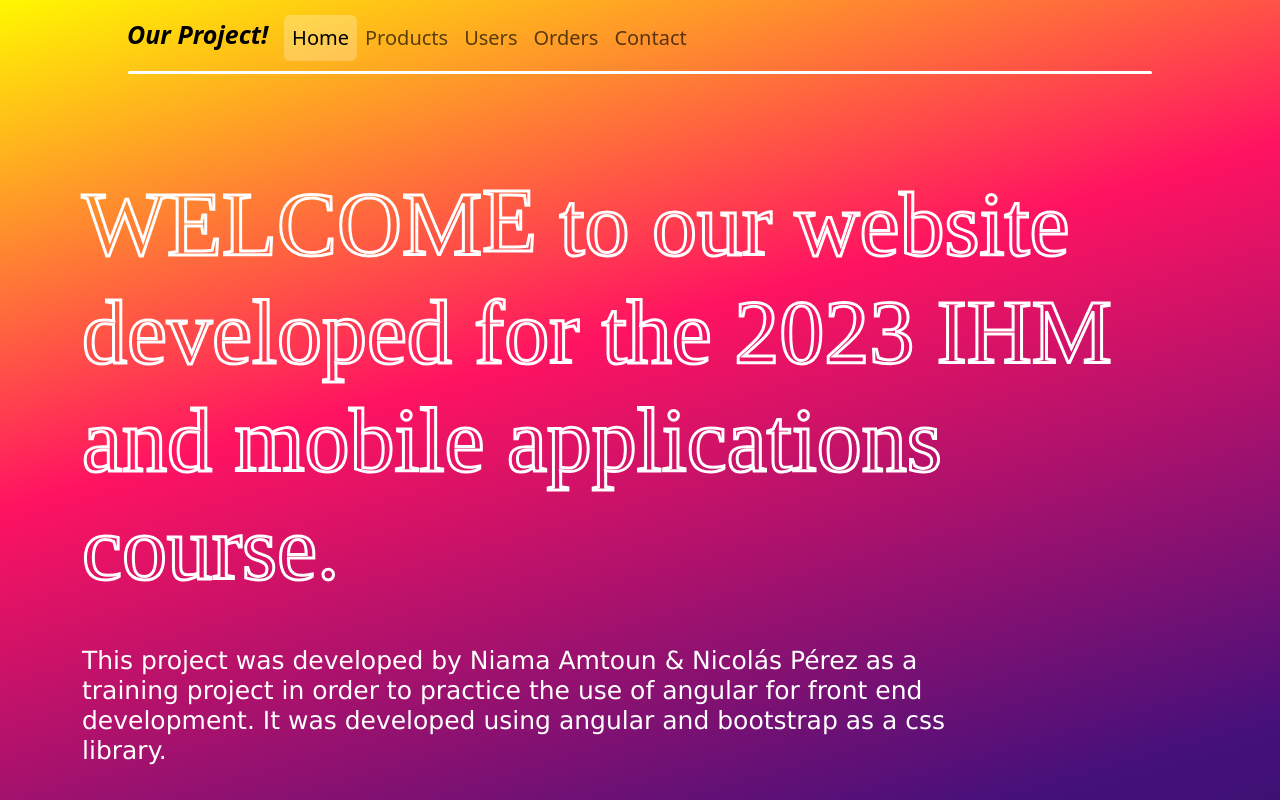
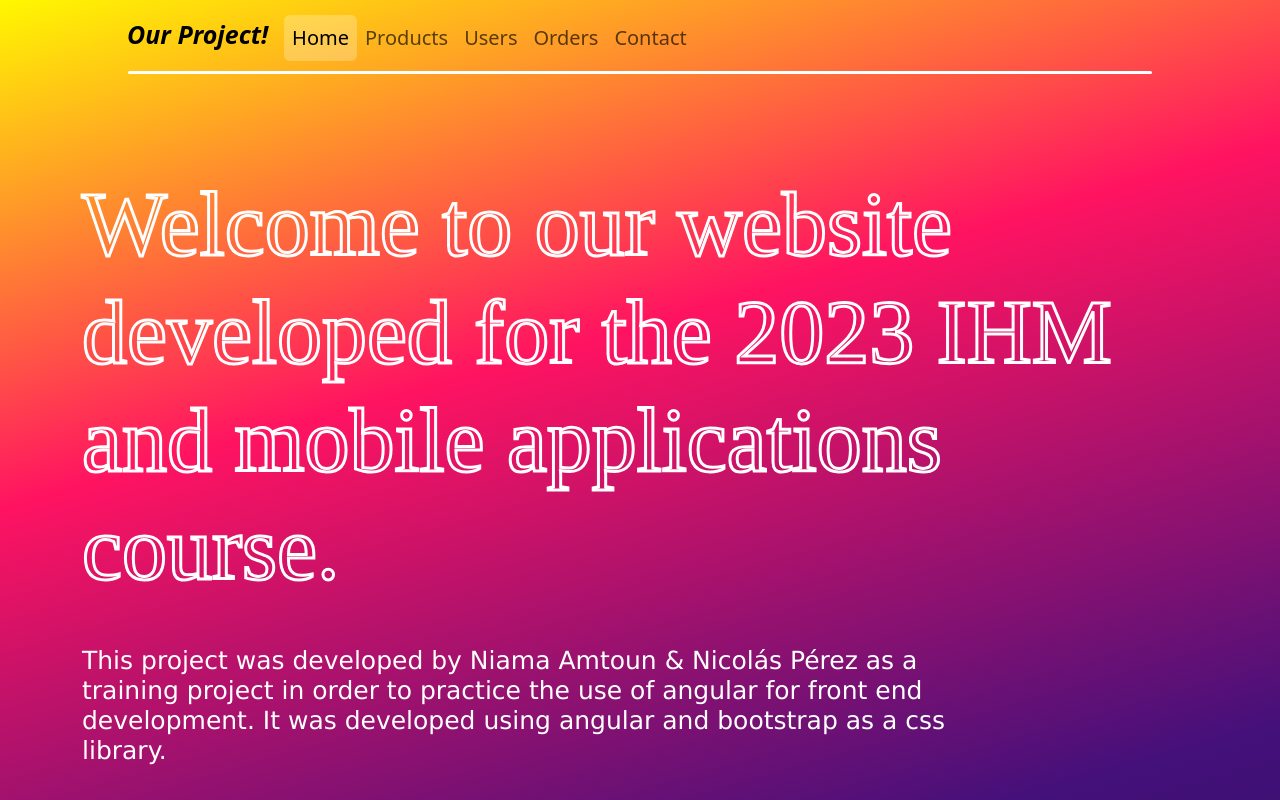
Before and after one commit to npbpm/IHMProject, an Angular app: page / in a window 1280 px wide. Shown: the top 800 px of the page. Built offline with nearby package versions, Linux system fonts and the light colour scheme.

Commit message:
Fixed the bug mirrowed text bug

```diff
--- a/src/app/app.component.ts
+++ b/src/app/app.component.ts
@@ -1,3 +1,5 @@
+//Composant développé par Niama Amtoun & Nicolás Pérez
+
 import { Component } from '@angular/core';
 
 @Component({
--- a/src/app/home/home.component.html
+++ b/src/app/home/home.component.html
@@ -1,4 +1,4 @@
-<div class="container-xxl container waviy">
+<div class="container-xxl container">
   <h1 class="welcomeTxt text_shadows">
     <span style="--i: 1">W</span>
     <span style="--i: 2">e</span>
```
